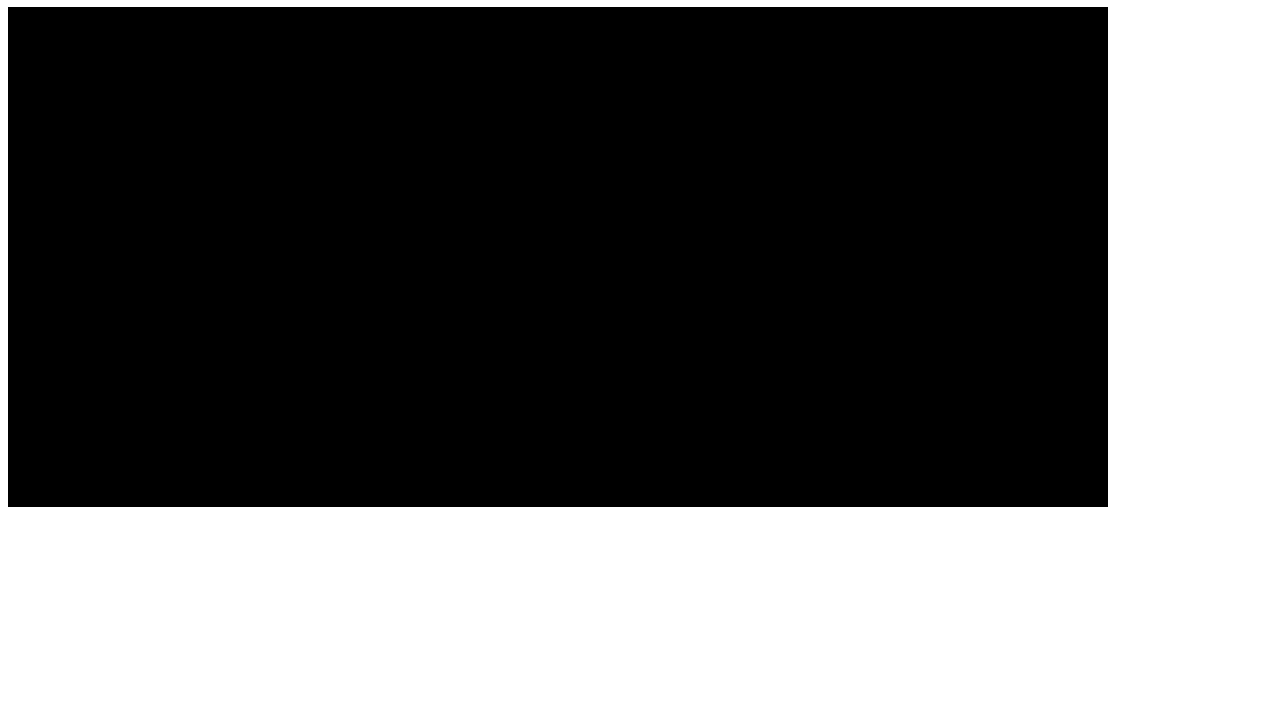
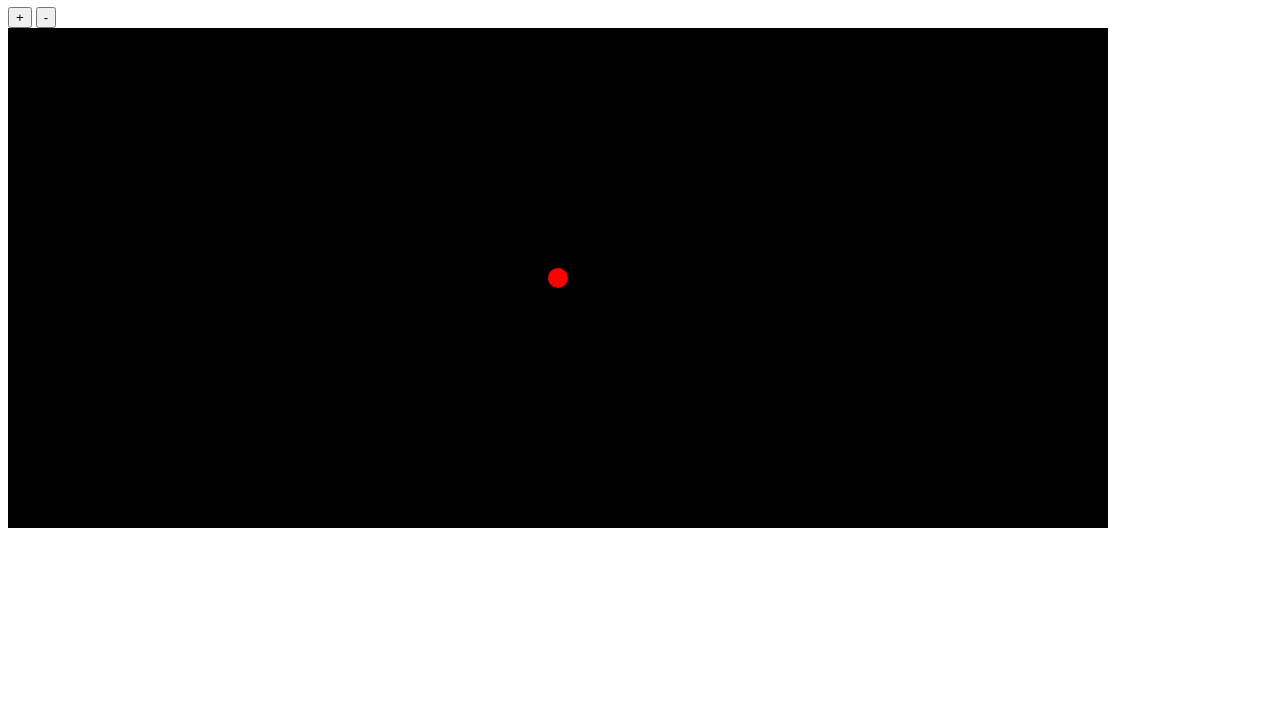
Before and after one commit to azerbelhedi/quantum_simulator-, a plain HTML site: page index.html in a window 1280 px wide. Shown: the part 73-800 px from the top of the page. Drawn offline with Linux system fonts and the light colour scheme.

Commit message:
zoom and dwarf star

```diff
--- /dev/null
+++ b/board.js
@@ -0,0 +1,7 @@
+const zoomIn = () => {
+    zoom -= 0.03 ;
+}
+
+const zoomOut = () => {
+    zoom += 0.05 ;
+}
--- a/index.html
+++ b/index.html
@@ -9,9 +9,14 @@
 </head>
 <body>
     <h1>welcome to the open source simulator</h1>
-    <canvas id = "space" ></canvas>
+    <div id = "board">
+        <button onclick = "zoomIn()">+</button>
+        <button onclick = "zoomOut()">-</button>
+    </div>
+    <canvas id = "space" height = "500px" width = "1100px"  ></canvas>
     <script src = "spaceObject.js"></script>
     <script src = "universeStore.js"></script>
     <script src = "main.js"></script>
+    <script src = "board.js"></script>
 </body>
 </html>
--- a/main.js
+++ b/main.js
@@ -0,0 +1,15 @@
+let canvas = document.querySelector("#space") ;
+let ctx = canvas.getContext('2d') ;
+
+var zoom = 1 ;
+
+let sun = new SpaceObject("sunx45" , canvas.width / 2, canvas.height / 2 , 10/zoom , 500 ,  0 , 0) ;
+sun.render() ;
+
+const updateSceen = () => {
+    ctx.clearRect(0 , 0 , canvas.width , canvas.height ) ;
+    sun.radius = 10/zoom ;
+    sun.render() ;
+}
+
+setInterval(updateSceen , 10) ;
--- a/spaceObject.js
+++ b/spaceObject.js
@@ -0,0 +1,21 @@
+class SpaceObject{
+
+    constructor(name , x , y , radius , mass, vx , vy){
+        this.name = name ;
+        this.x = x ;
+        this.y = y ;
+        this.radius = radius ;
+        this.vx = vx ;
+        this.vy = vy ;
+        this.mass = mass ;
+    }
+
+    render(){
+        ctx.beginPath() ;
+        ctx.arc(this.x , this.y , this.radius , 0 , Math.PI * 2 , true ) ;
+        ctx.fillStyle = "red" ;
+        ctx.fill() ;
+        ctx.closePath() ;
+    }
+
+}
--- a/style.css
+++ b/style.css
@@ -3,3 +3,7 @@
     width :1100px;
     background-color: black ;
 }
+
+button{
+    display: inline;
+}
```
